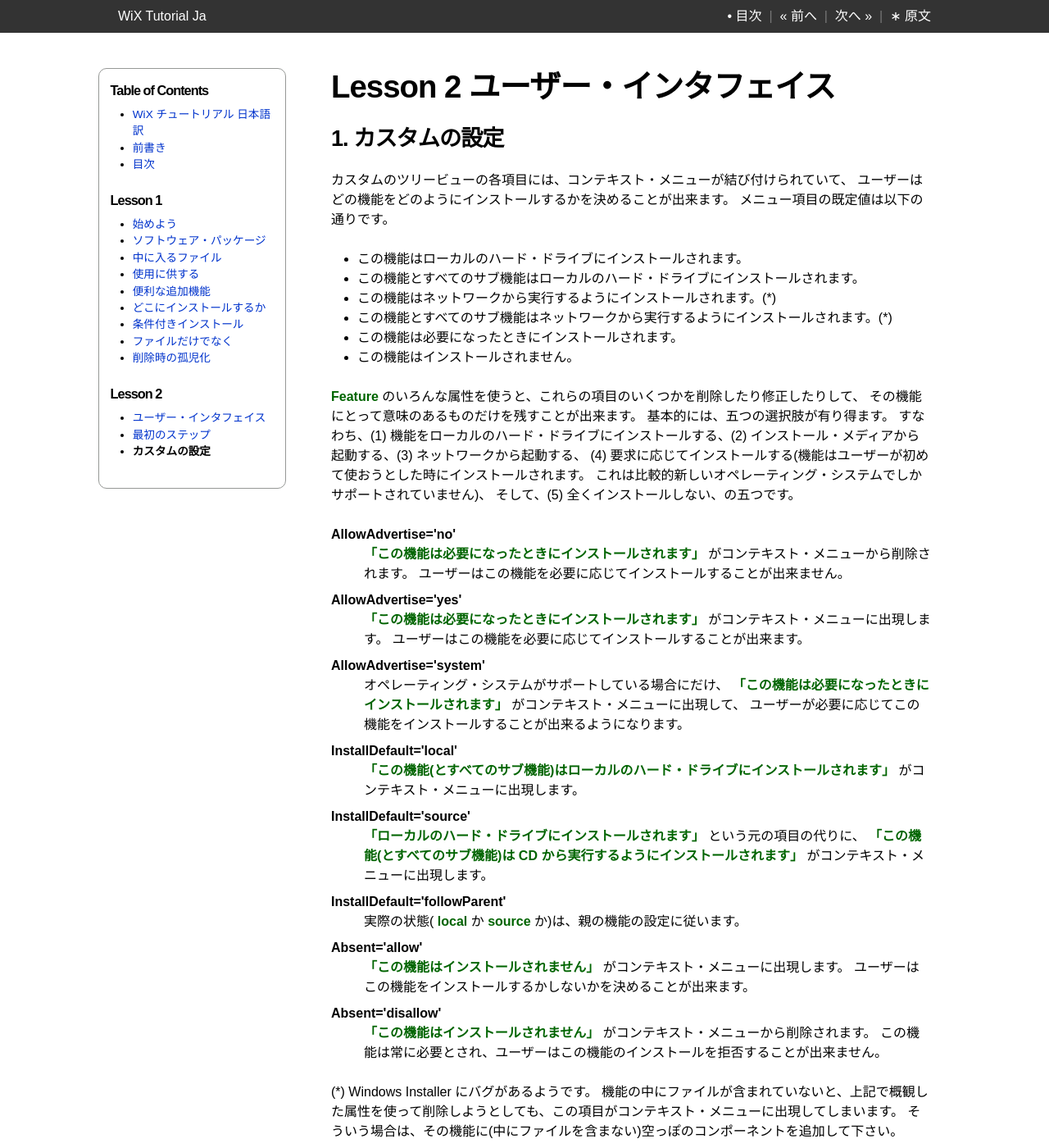
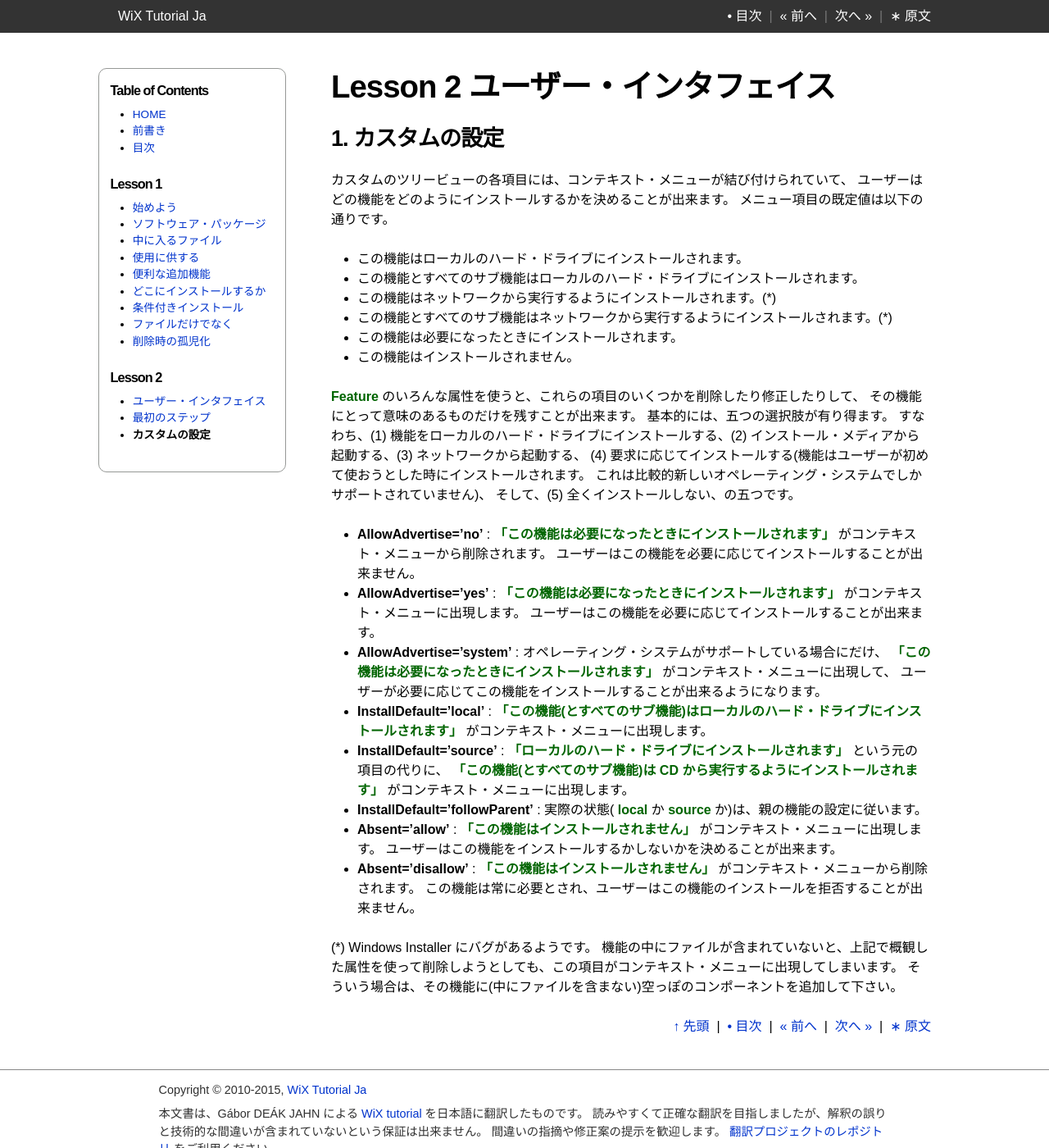
Before and after one commit to wix-tutorial-ja/wix-tutorial-ja.github.com, a Jekyll site: the page built from ch02/02-custom-settings.md, in a window 1280 px wide and 1400 px high. Shown: the whole window at 82% size. Built offline with Jekyll 4.4.1, drawn with Linux system fonts in a browser that asks for light colours.

Commit message:
not dl but ul

```diff
--- a/_layouts/default.html
+++ b/_layouts/default.html
@@ -88,7 +88,7 @@
                         <ul class="side-navi">
                             <li
                             {% if page.current == "home" %} class="current"{% endif %}>
-                            <a href="/index.html" title="HOME">WiX チュートリアル 日本語訳</a>
+                            <a href="/index.html" title="HOME">HOME</a>
                             </li>
                             <li
                             {% if page.current == "preface" %} class="current"{% endif %}>
--- a/ch02/02-custom-settings.md
+++ b/ch02/02-custom-settings.md
@@ -31,47 +31,29 @@ origin: /user-interface/custom-settings/
 これは比較的新しいオペレーティング・システムでしかサポートされていません)、
 そして、(5) 全くインストールしない、の五つです。
 
-<dl>
-    <dt>AllowAdvertise='no'</dt>
-    <dd>
-    <strong>「この機能は必要になったときにインストールされます」</strong> がコンテキスト・メニューから削除されます。
-    ユーザーはこの機能を必要に応じてインストールすることが出来ません。
-    </dd>
-    <dt>AllowAdvertise='yes'</dt>
-    <dd>
-    <strong>「この機能は必要になったときにインストールされます」</strong> がコンテキスト・メニューに出現します。
-    ユーザーはこの機能を必要に応じてインストールすることが出来ます。
-    </dd>
-	<dt>AllowAdvertise='system'</dt>
-    <dd>
-    オペレーティング・システムがサポートしている場合にだけ、
-    <strong>「この機能は必要になったときにインストールされます」</strong> がコンテキスト・メニューに出現して、
-    ユーザーが必要に応じてこの機能をインストールすることが出来るようになります。
-    </dd>
-	<dt>InstallDefault='local'</dt>
-	<dd>
-	<strong>「この機能(とすべてのサブ機能)はローカルのハード・ドライブにインストールされます」</strong> がコンテキスト・メニューに出現します。
-	</dd>
-	<dt>InstallDefault='source'</dt>
-	<dd>
-	<strong>「ローカルのハード・ドライブにインストールされます」</strong> という元の項目の代りに、
-	<strong>「この機能(とすべてのサブ機能)は CD から実行するようにインストールされます」</strong> がコンテキスト・メニューに出現します。
-	</dd>
-	<dt>InstallDefault='followParent'</dt>
-	<dd>
-	実際の状態( <strong>local</strong> か <strong>source</strong> か)は、親の機能の設定に従います。
-	</dd>
-	<dt>Absent='allow'</dt>
-	<dd>
-	<strong>「この機能はインストールされません」</strong> がコンテキスト・メニューに出現します。
-	ユーザーはこの機能をインストールするかしないかを決めることが出来ます。
-	</dd>
-	<dt>Absent='disallow'</dt>
-	<dd>
-	<strong>「この機能はインストールされません」</strong> がコンテキスト・メニューから削除されます。
-	この機能は常に必要とされ、ユーザーはこの機能のインストールを拒否することが出来ません。
-	</dd>
-</dl>
+- *AllowAdvertise='no'* :
+  **「この機能は必要になったときにインストールされます」** がコンテキスト・メニューから削除されます。
+  ユーザーはこの機能を必要に応じてインストールすることが出来ません。
+- *AllowAdvertise='yes'* :
+  **「この機能は必要になったときにインストールされます」** がコンテキスト・メニューに出現します。
+  ユーザーはこの機能を必要に応じてインストールすることが出来ます。
+- *AllowAdvertise='system'* :
+  オペレーティング・システムがサポートしている場合にだけ、
+   **「この機能は必要になったときにインストールされます」** がコンテキスト・メニューに出現して、
+  ユーザーが必要に応じてこの機能をインストールすることが出来るようになります。
+- *InstallDefault='local'* :
+  **「この機能(とすべてのサブ機能)はローカルのハード・ドライブにインストールされます」** がコンテキスト・メニューに出現します。
+- *InstallDefault='source'* :
+  **「ローカルのハード・ドライブにインストールされます」** という元の項目の代りに、
+  **「この機能(とすべてのサブ機能)は CD から実行するようにインストールされます」** がコンテキスト・メニューに出現します。
+- *InstallDefault='followParent'* :
+  実際の状態( **local** か **source** か)は、親の機能の設定に従います。
+- *Absent='allow'* :
+  **「この機能はインストールされません」** がコンテキスト・メニューに出現します。
+  ユーザーはこの機能をインストールするかしないかを決めることが出来ます。
+- *Absent='disallow'* :
+  **「この機能はインストールされません」** がコンテキスト・メニューから削除されます。
+  この機能は常に必要とされ、ユーザーはこの機能のインストールを拒否することが出来ません。
 
 (\*) Windows Installer にバグがあるようです。
 機能の中にファイルが含まれていないと、上記で概観した属性を使って削除しようとしても、この項目がコンテキスト・メニューに出現してしまいます。
```
